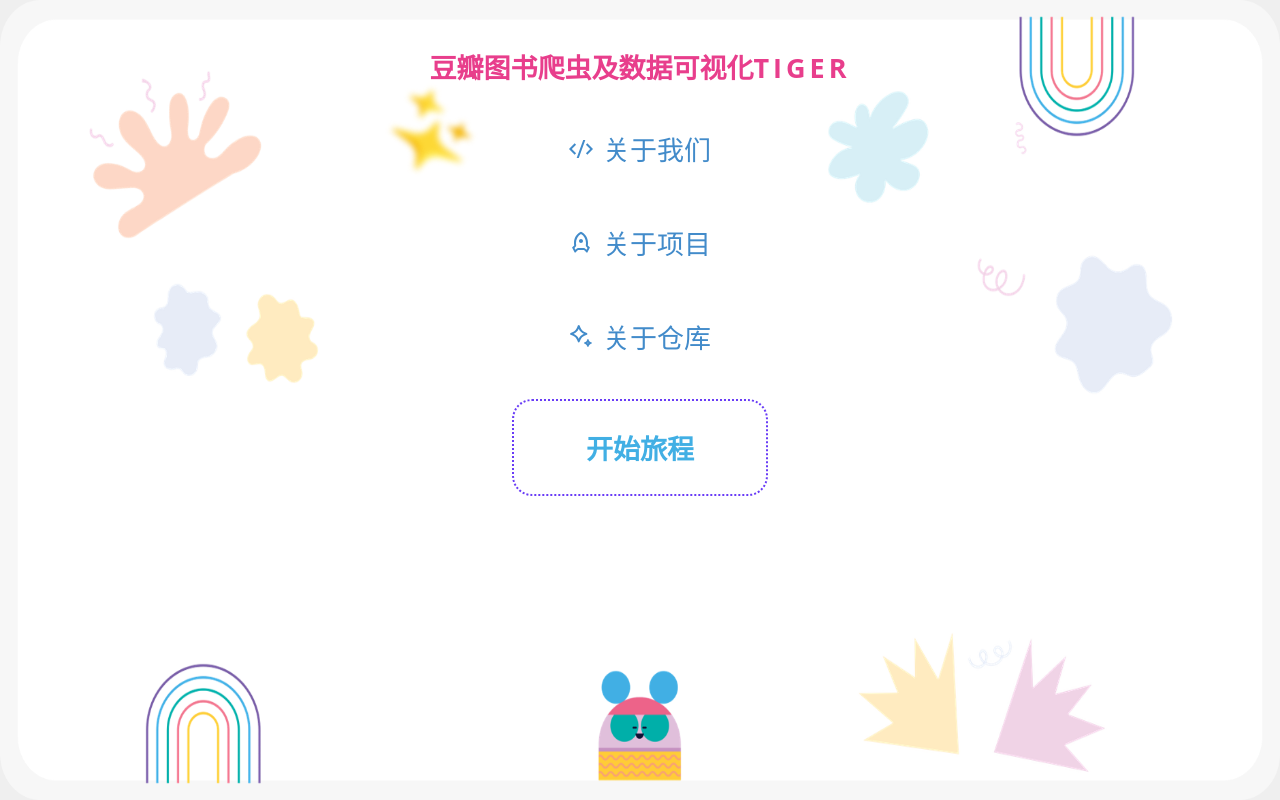
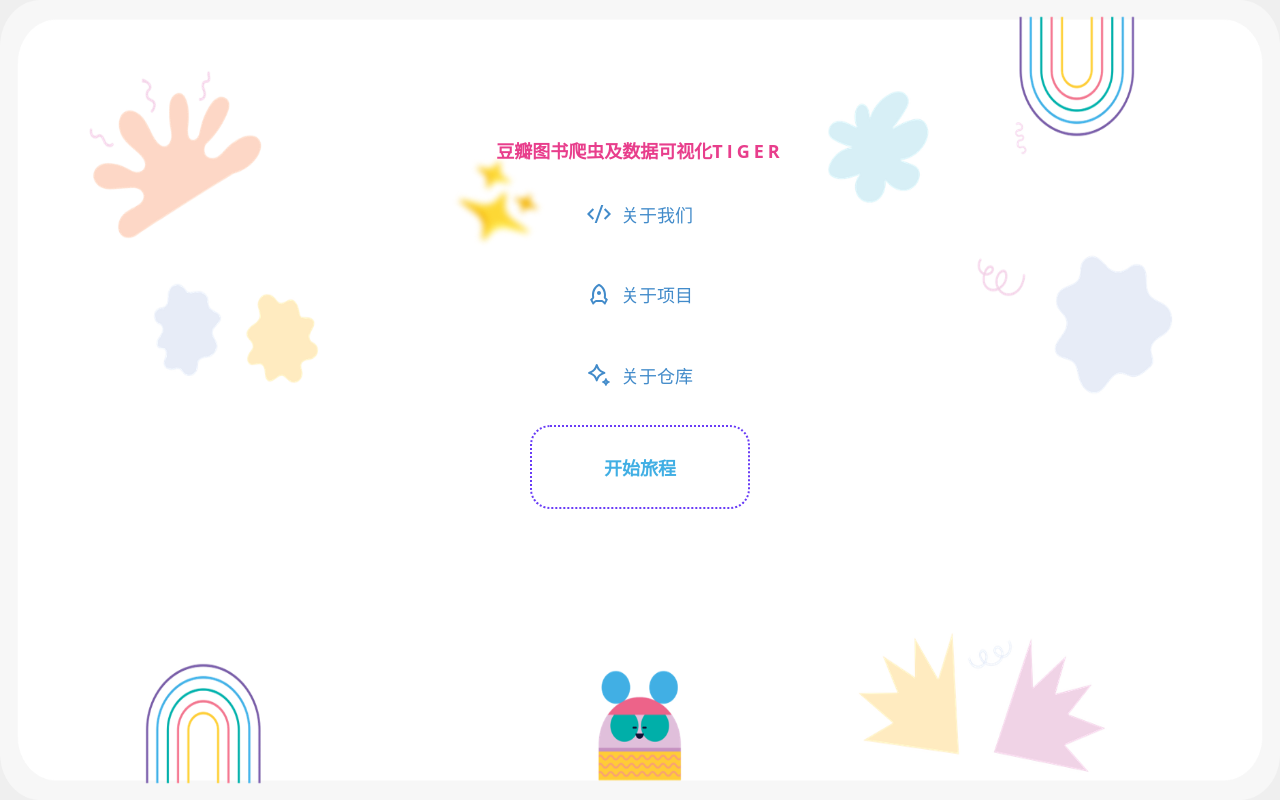
Before and after one commit to xj233233/-, a Flask app: page / in a window 1280 px wide. Run offline with Flask 3, Linux system fonts and the light colour scheme; some libraries are stand-ins or nearby versions.

Commit message:
更改头部

```diff
--- a/static/assets/css/style.css
+++ b/static/assets/css/style.css
@@ -216,7 +216,7 @@
 .card {
   padding: 7px 10px;
   border-radius: 10%;
-  height: 720px;
+  height: 540px;
   display: flex;
   flex-direction: column;
   align-items: center;
@@ -239,7 +239,7 @@
   font-weight: bold;
   text-align: center;
   color: #e83e8c;
-  font-size: 27px;
+  font-size: 18px;
 }
 
 .heading span {
@@ -254,7 +254,7 @@
   flex-direction: column;
   padding: 10px;
   position: relative;
-  font-size: 27px;
+  font-size: 18px;
 }
 .content::before {
   content: '✨';
@@ -423,7 +423,7 @@
   position: relative;
   animation: 0.9s linear 0s normal none infinite running button;
   transition: all .5s ease-out;
-  font-size: 27px;
+  font-size: 18px;
 }
 
 button:hover {
@@ -1216,7 +1216,7 @@ section {
     top: 0;
     left: 0;
 
-  filter: blur(0.01px);
+  filter: blur(0px);
 }
 
 .section-title1 {
```
